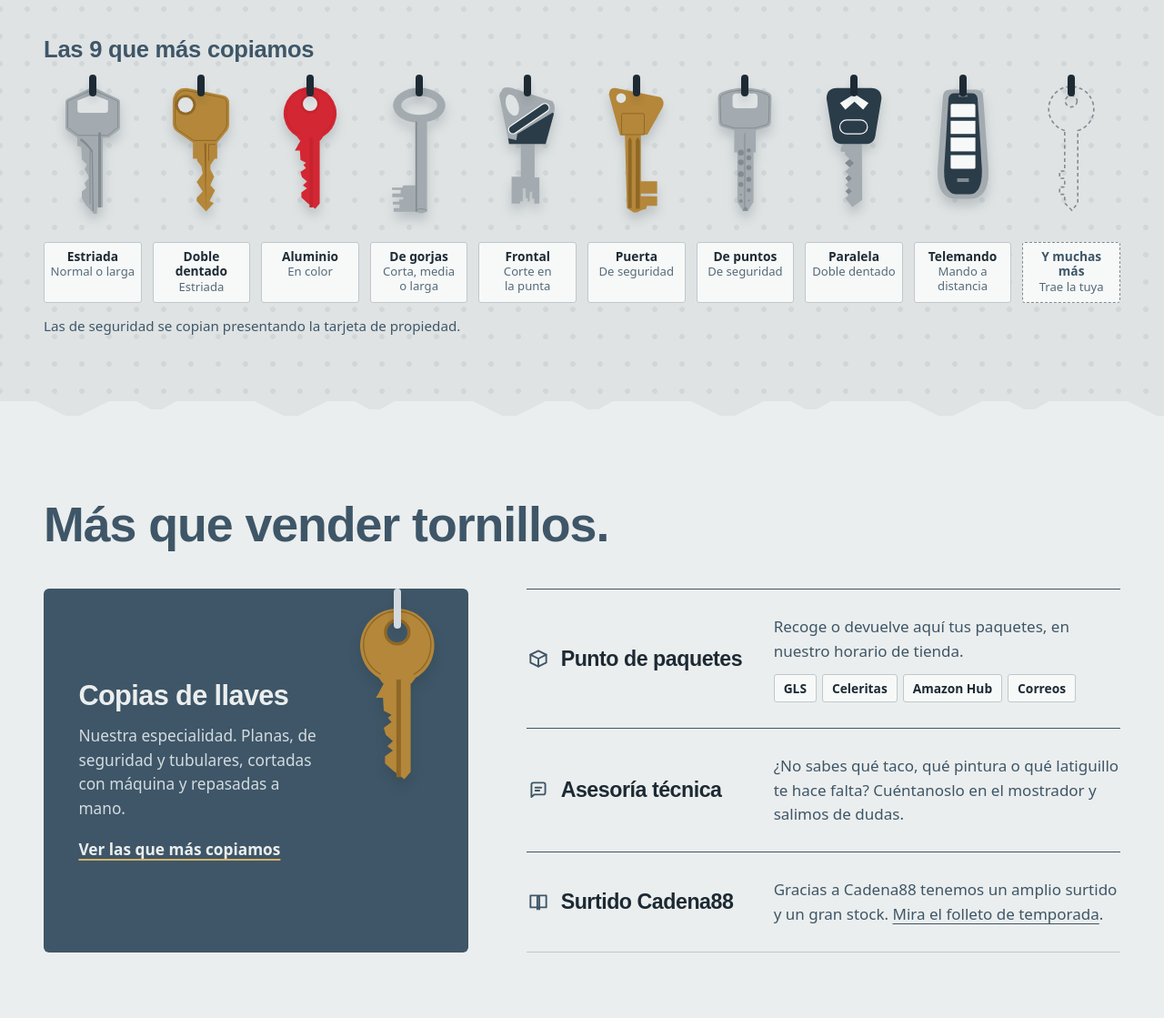
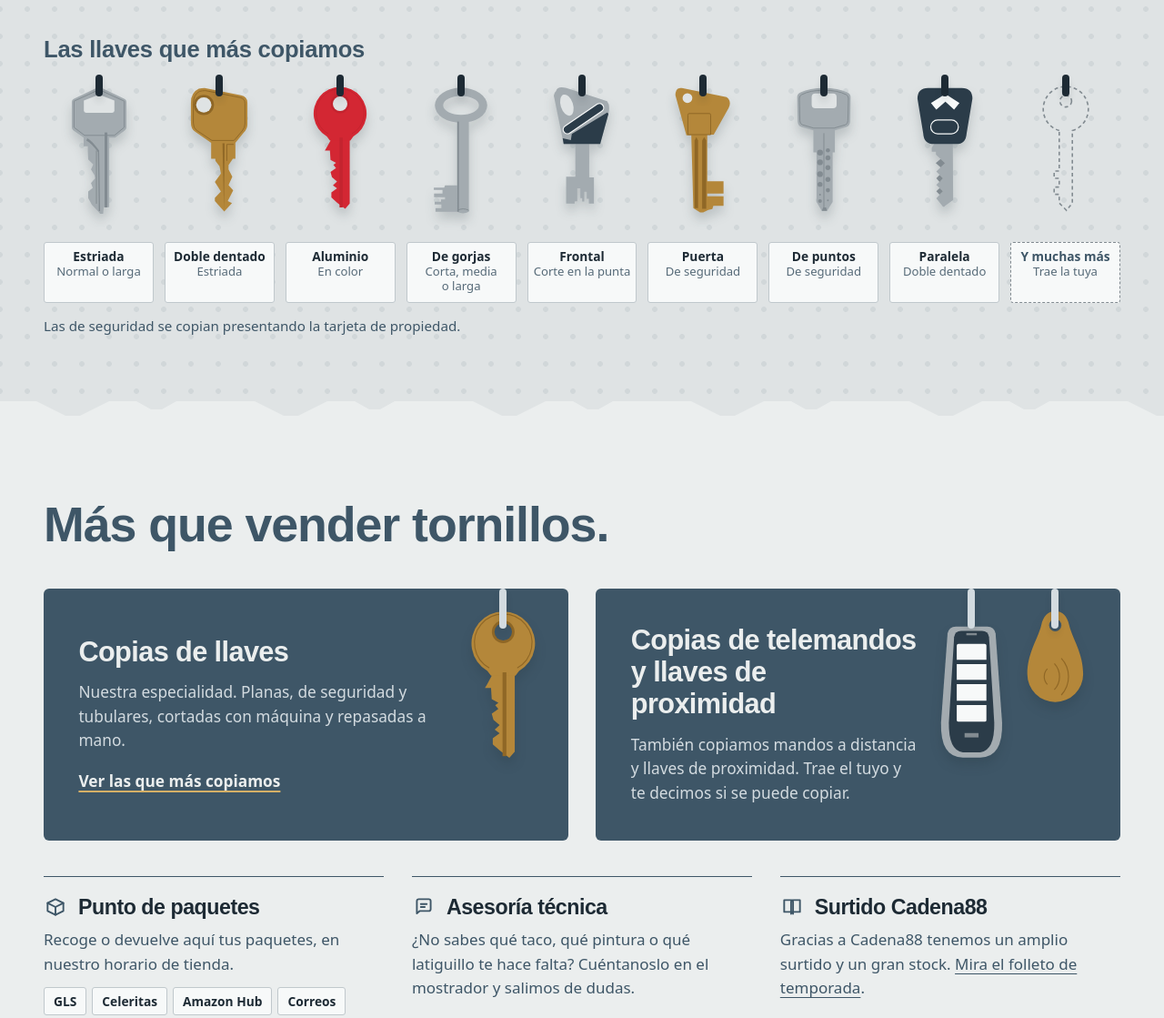
Before and after one commit to Bellit/Web-Ferreteria, a website built with Vite: page index.html in a window 1280 px wide. Shown: the part 876-1995 px from the top of the page at 91% size. Built offline with nearby package versions, Linux system fonts and the light colour scheme.

Commit message:
Panel con 8 llaves y nuevo servicio de telemandos y llaves de proximidad
Co-Authored-By: Claude Opus 5.5 <noreply@anthropic.com>

```diff
--- a/index.html
+++ b/index.html
@@ -214,7 +214,7 @@
         </div>
 
         <div class="keys__wall">
-          <h3 class="keys__wall-title" id="board-title">Las 9 que más copiamos</h3>
+          <h3 class="keys__wall-title" id="board-title">Las llaves que más copiamos</h3>
           <div class="board" data-board>
             <ul class="board__list" role="list" aria-labelledby="board-title">
               <li class="blank" style="--sway-delay:0ms">
@@ -314,17 +314,6 @@
                 </svg>
                 <span class="blank__tag"><b>Paralela</b><span>Doble dentado</span></span>
               </li>
-              <li class="blank" style="--sway-delay:720ms">
-                <span class="blank__hook" aria-hidden="true"></span>
-                <svg class="blank__key" viewBox="0 0 80 200" aria-hidden="true">
-                  <path d="M22 8H58Q66 8 67.5 16L75 118Q76 158 50 158H30Q4 158 5 118L12.5 16Q14 8 22 8Z"/>
-                  <path class="fob" d="M28 13H52Q59 13 60 20L66 118Q66.5 150 50 152H30Q13.5 150 14 118L20 20Q21 13 28 13Z"/>
-                  <path class="dimple" d="M34 15.5H46V18H34Z"/>
-                  <path class="fob-label" d="M25 27.8H55Q57 27.8 57 30V46H23V30Q23 27.8 25 27.8Z"/><path class="fob-label" d="M23 51H57V69H23Z"/><path class="fob-label" d="M23 74H57V93H23Z"/><path class="fob-label" d="M23 98H57V115Q57 117 55 117H25Q23 117 23 115Z"/>
-                  <path class="dimple" d="M32 130H48V135H32Z"/>
-                </svg>
-                <span class="blank__tag"><b>Telemando</b><span>Mando a distancia</span></span>
-              </li>
               <!-- gancho libre: el panel no se acaba aquí -->
               <li class="blank blank--more">
                 <span class="blank__hook" aria-hidden="true"></span>
@@ -360,6 +349,32 @@
                     <circle cx="40" cy="27.6" r="10"/>
                     <path class="dimple" d="M39.2 74H43.6V170H39.2Z"/>
                   </svg>
+            </div>
+          </div>
+          <div class="service service--feature service--pair">
+            <dt>Copias de telemandos y llaves de proximidad</dt>
+            <dd>También copiamos mandos a distancia y llaves de proximidad. Trae el tuyo y te decimos si se puede copiar.</dd>
+            <div class="service__hanging" aria-hidden="true">
+              <div class="service__hang">
+                <span class="blank__hook"></span>
+                <svg class="blank__key service__key service__key--remote" viewBox="0 0 80 200" aria-hidden="true">
+                    <path d="M22 8H58Q66 8 67.5 16L75 118Q76 158 50 158H30Q4 158 5 118L12.5 16Q14 8 22 8Z"/>
+                    <path class="fob" d="M28 13H52Q59 13 60 20L66 118Q66.5 150 50 152H30Q13.5 150 14 118L20 20Q21 13 28 13Z"/>
+                    <path class="dimple" d="M34 15.5H46V18H34Z"/>
+                    <path class="fob-label" d="M25 27.8H55Q57 27.8 57 30V46H23V30Q23 27.8 25 27.8Z"/><path class="fob-label" d="M23 51H57V69H23Z"/><path class="fob-label" d="M23 74H57V93H23Z"/><path class="fob-label" d="M23 98H57V115Q57 117 55 117H25Q23 117 23 115Z"/>
+                    <path class="dimple" d="M32 130H48V135H32Z"/>
+                  </svg>
+              </div>
+              <div class="service__hang blank--brass">
+                <span class="blank__hook"></span>
+                <svg class="blank__key service__key service__key--fob" viewBox="0 0 80 120">
+                  <path d="M40 4C48 4 54 10 56 20 60 36 72 52 72 76A32 32 0 0 1 8 76C8 52 20 36 24 20 26 10 32 4 40 4Z"/>
+                  <circle cx="40" cy="20" r="7"/>
+                  <path class="line" d="M31 88a13 13 0 0 1 0-18"/>
+                  <path class="line" d="M39 94a22 22 0 0 0 0-30"/>
+                  <path class="line" d="M47 100a31 31 0 0 0 0-42"/>
+                </svg>
+              </div>
             </div>
           </div>
           <div class="service">
--- a/src/styles/main.css
+++ b/src/styles/main.css
@@ -388,7 +388,7 @@ a { color: inherit; text-decoration-thickness: 1px; text-underline-offset: 0.22e
 .keys__note { max-width: none; }
 
 .board__list {
-  --cols: 10;
+  --cols: 9;
   display: flex; flex-wrap: wrap; justify-content: center;
   gap: 28px 12px;
 }
@@ -575,32 +575,35 @@ a { color: inherit; text-decoration-thickness: 1px; text-underline-offset: 0.22e
 .services { padding-block: var(--band) var(--step); }
 .services__grid { display: grid; gap: clamp(28px, 3.5vw, 48px); }
 .services__list {
-  display: grid; grid-template-columns: minmax(0, 5fr) minmax(0, 7fr);
-  column-gap: clamp(32px, 5vw, 80px);
+  display: grid; grid-template-columns: repeat(6, minmax(0, 1fr));
+  gap: clamp(24px, 3vw, 40px) clamp(20px, 2.4vw, 32px);
 }
+/* Dos especialidades a media anchura y, debajo, los otros tres servicios */
 .service {
-  display: grid; grid-template-columns: minmax(0, 15rem) minmax(0, 1fr); gap: 8px 32px;
-  padding: 28px 0;
+  grid-column: span 2;
+  display: grid; align-content: start; gap: 10px;
+  padding-top: 20px;
   border-top: 1.5px solid var(--ink-2);
 }
-.service:last-child { border-bottom: 1px solid var(--rule); }
 .service dt {
   display: flex; align-items: center; gap: 12px;
   font-family: var(--f-display); font-weight: 700; font-size: 1.45rem; letter-spacing: -0.02em; line-height: 1.15;
 }
 .service dt .i { color: var(--ink-2); }
 .service dd { color: var(--ink-2); max-width: 46ch; }
-/* La especialidad manda: panel de pizarra con la llave colgada de su gancho */
+/* Las especialidades mandan: paneles de pizarra con lo que se copia colgado de su gancho */
 .service.service--feature {
-  --key: clamp(64px, 7vw, 100px);
+  --key: clamp(56px, 6vw, 84px);
   --on-graphite-2: #d3dbe0;
-  position: relative; grid-row: 1 / span 3;
+  position: relative; grid-column: span 3;
   display: flex; flex-direction: column; justify-content: center; gap: 14px;
+  min-height: calc(var(--key) * 2.2 + 44px);
   padding: clamp(24px, 3vw, 40px);
   padding-right: calc(var(--key) + clamp(36px, 5vw, 72px));
   background: var(--ink-2); color: var(--on-graphite);
   border: 0; border-radius: var(--radius);
 }
+.service.service--pair { padding-right: calc(var(--key) * 2 + clamp(44px, 5.5vw, 84px)); }
 .service--feature dt { font-size: clamp(1.6rem, 2.4vw, 2.1rem); }
 .service--feature dd { color: var(--on-graphite-2); font-size: 1.08rem; }
 .service__more { display: block; margin-top: 18px; font-weight: 600; color: var(--on-graphite); text-decoration-color: var(--brass-hi); text-decoration-thickness: 2px; }
@@ -609,9 +612,13 @@ a { color: inherit; text-decoration-thickness: 1px; text-underline-offset: 0.22e
   position: absolute; top: 0; right: clamp(18px, 2.6vw, 40px);
   display: flex; flex-direction: column; align-items: center;
 }
+.service--pair .service__hanging { flex-direction: row; align-items: flex-start; gap: clamp(10px, 1.2vw, 18px); }
+.service__hang { display: flex; flex-direction: column; align-items: center; }
 .service__hanging .blank__hook { height: 44px; background: var(--on-graphite-2); }
 /* El gancho entra hasta el ojo de la llave */
 .service__hanging .service__key { width: var(--key); margin: calc(var(--key) * -0.3) 0 0; }
+.service__hanging .service__key--remote { margin-top: calc(var(--key) * -0.14); }
+.service__hanging .service__key--fob { margin-top: calc(var(--key) * -0.3); }
 .service__hanging .blank__key > circle:not(.dimple) { fill: var(--ink-2); }
 .carriers { display: flex; flex-wrap: wrap; gap: 6px; margin-top: 12px; }
 .carriers li {
@@ -915,8 +922,7 @@ body.legal-page { padding-bottom: 0; }
 
   .keys__intro, .catalog__head, .catalog__body, .services__grid, .visit__grid { grid-template-columns: 1fr; }
   .services__list { grid-template-columns: minmax(0, 1fr); }
-  .service.service--feature { grid-row: auto; margin-bottom: 20px; }
-  .service { grid-template-columns: 1fr; }
+  .service, .service.service--feature { grid-column: auto; }
 
   .shelf-photo { position: static; }
   .shelf-photo img { aspect-ratio: 16 / 9; }
@@ -948,16 +954,11 @@ body.legal-page { padding-bottom: 0; }
 }
 
 @media (max-width: 640px) {
+  /* En móvil no caben dos objetos al lado del texto: uno sobre otro */
+  .service.service--pair { min-height: calc(var(--key) * 3.9 + 92px); padding-right: calc(var(--key) + clamp(36px, 5vw, 72px)); }
+  .service--pair .service__hanging { flex-direction: column; align-items: center; gap: 0; }
   .board__list { --cols: 3; gap: 20px 10px; }
   .blank__key { width: 46px; margin-bottom: 10px; }
-  /* En tres columnas sobraría sola: franja a todo el ancho */
-  .blank--more {
-    flex-basis: 100%;
-    display: grid; grid-template-columns: auto minmax(0, 1fr); column-gap: 16px; align-items: center;
-  }
-  .blank--more .blank__hook { grid-area: 1 / 1; align-self: start; justify-self: center; }
-  .blank--more .blank__key { grid-area: 1 / 1; margin: 10px 0 0; }
-  .blank--more .blank__tag { grid-area: 1 / 2; min-height: 0; margin: 0; padding-block: 12px; }
 }
 
 @media (max-width: 340px) {
```
Also changed, not shown: DESIGN.md (+2 -2 lines).
